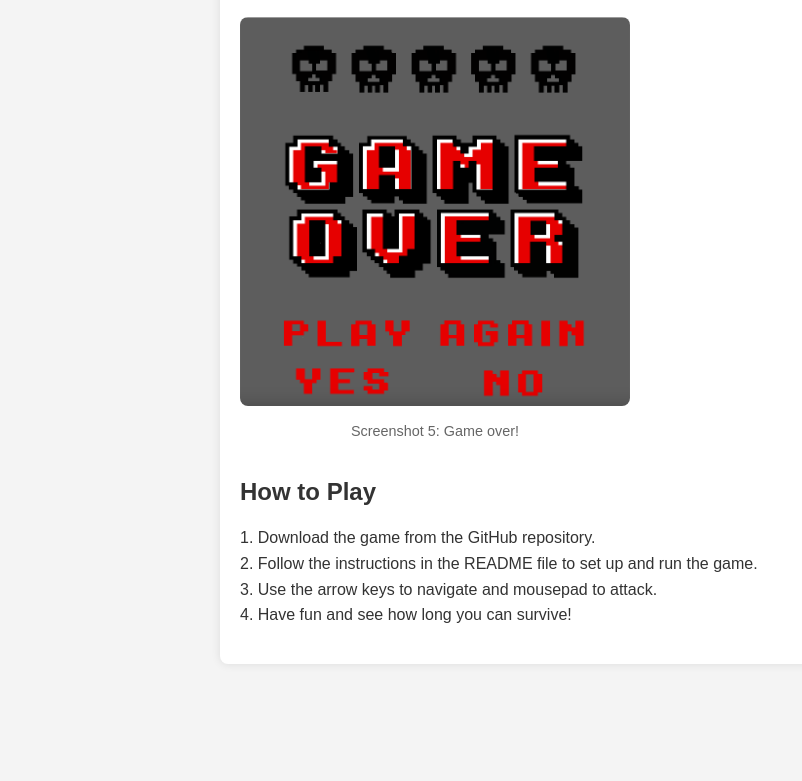
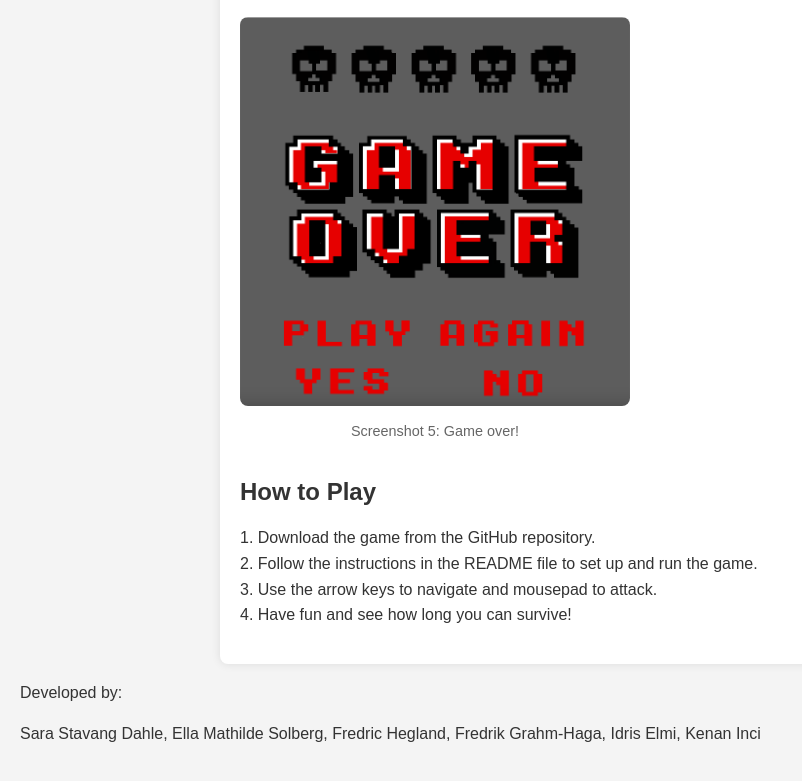
Before and after one commit to frheg/CodeMasters, a plain HTML site: page index.html in a window 1280 px wide. Shown: the part 1325-2106 px from the top of the page, without its empty margins (0-802 px from the left). Before the commit the page ends 2009 px from the top, so only its background shows below. Drawn offline with Linux system fonts and the light colour scheme.

Commit message:
Added footer

```diff
--- a/index.html
+++ b/index.html
@@ -113,5 +113,9 @@
             4. Have fun and see how long you can survive!
         </p>
     </div>
+    <footer>
+        <p>Developed by:</p>
+        <p>Sara Stavang Dahle, Ella Mathilde Solberg, Fredric Hegland, Fredrik Grahm-Haga, Idris Elmi, Kenan Inci</p>
+    </footer>
 </body>
 </html>
```
